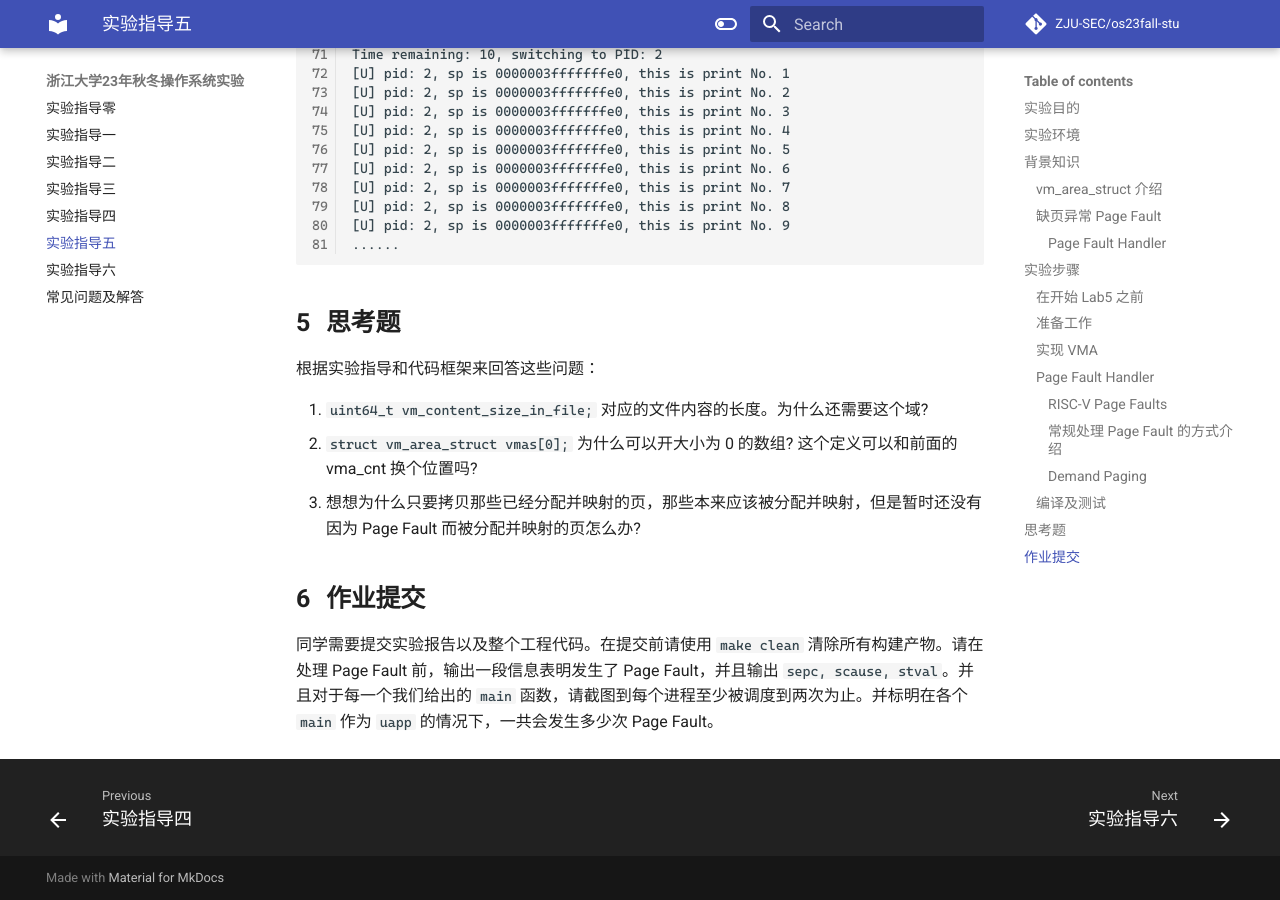
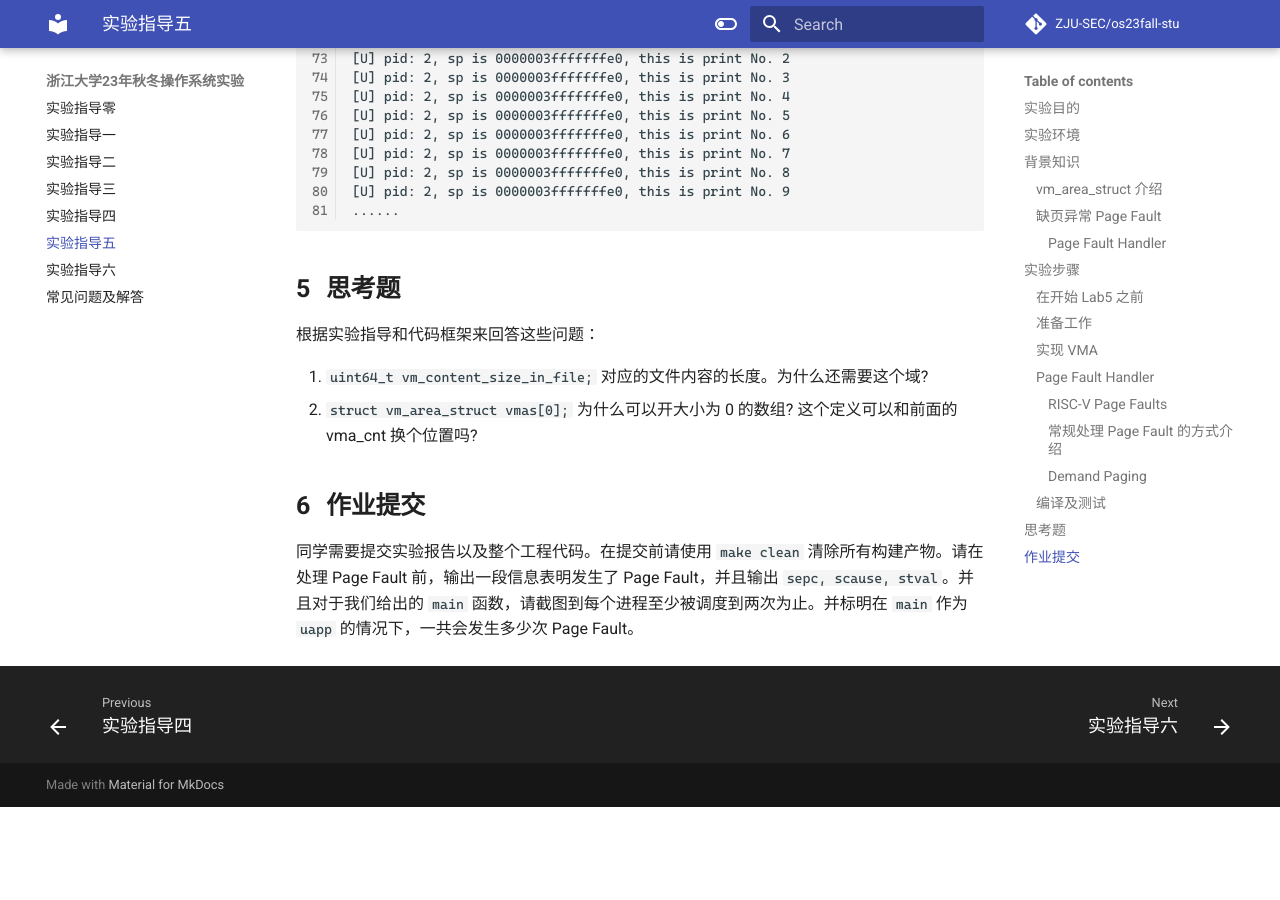
Before and after one commit to NoyException/zju_os_lab, an MkDocs documentation site: the page built from docs/lab5.md, in a window 1280 px wide and 900 px high, scrolled down 10680 px. Built offline with MkDocs 1.6.1 and Material for MkDocs 9.7.7, drawn with Linux system fonts in a browser that asks for light colours; some web fonts are replaced; comment, search, counter and statistics services are not loaded; after the commit the page ends 11487 px from its top, so only the background shows below that; some of the changed text lies outside the part shown.

Commit message:
fix: remove fork-related content

````diff
--- a/docs/lab5.md
+++ b/docs/lab5.md
@@ -178,7 +178,6 @@ RISC-V 异常处理：当系统运行发生异常时，可即时地通过解析
     └── uapp.S
 ```
 * 在 `user/getpid.c` 中我们设置了四个 `main` 函数。在实现了 `Page Fault` 之后第一个 `main` 函数可以成功运行，在 lab6 实现了 `fork` 之后其余三个 `main` 函数可以成功运行。这些用户程序的行为需要同学们自行理解（估计期末考也一定会考到）。
-* 修改 `task_init` 函数中修改为仅初始化一个 task ，之后其余的 task 均通过 `fork` 创建。
 
 ###  实现 VMA
 修改 `proc.h`，增加如下相关结构：(因为链表太麻烦了，这次让大家用数组存储 VMA)
@@ -438,8 +437,7 @@ Time remaining: 10, switching to PID: 2
 
 1. `uint64_t vm_content_size_in_file;` 对应的文件内容的长度。为什么还需要这个域?
 2. `struct vm_area_struct vmas[0];` 为什么可以开大小为 0 的数组? 这个定义可以和前面的 vma_cnt 换个位置吗?
-3. 想想为什么只要拷贝那些已经分配并映射的页，那些本来应该被分配并映射，但是暂时还没有因为 Page Fault 而被分配并映射的页怎么办?
 
 
 ## 作业提交
-同学需要提交实验报告以及整个工程代码。在提交前请使用 `make clean` 清除所有构建产物。请在处理 Page Fault 前，输出一段信息表明发生了 Page Fault，并且输出 `sepc, scause, stval`。并且对于每一个我们给出的 `main` 函数，请截图到每个进程至少被调度到两次为止。并标明在各个 `main` 作为 `uapp` 的情况下，一共会发生多少次 Page Fault。
+同学需要提交实验报告以及整个工程代码。在提交前请使用 `make clean` 清除所有构建产物。请在处理 Page Fault 前，输出一段信息表明发生了 Page Fault，并且输出 `sepc, scause, stval`。并且对于我们给出的 `main` 函数，请截图到每个进程至少被调度到两次为止。并标明在 `main` 作为 `uapp` 的情况下，一共会发生多少次 Page Fault。
````
